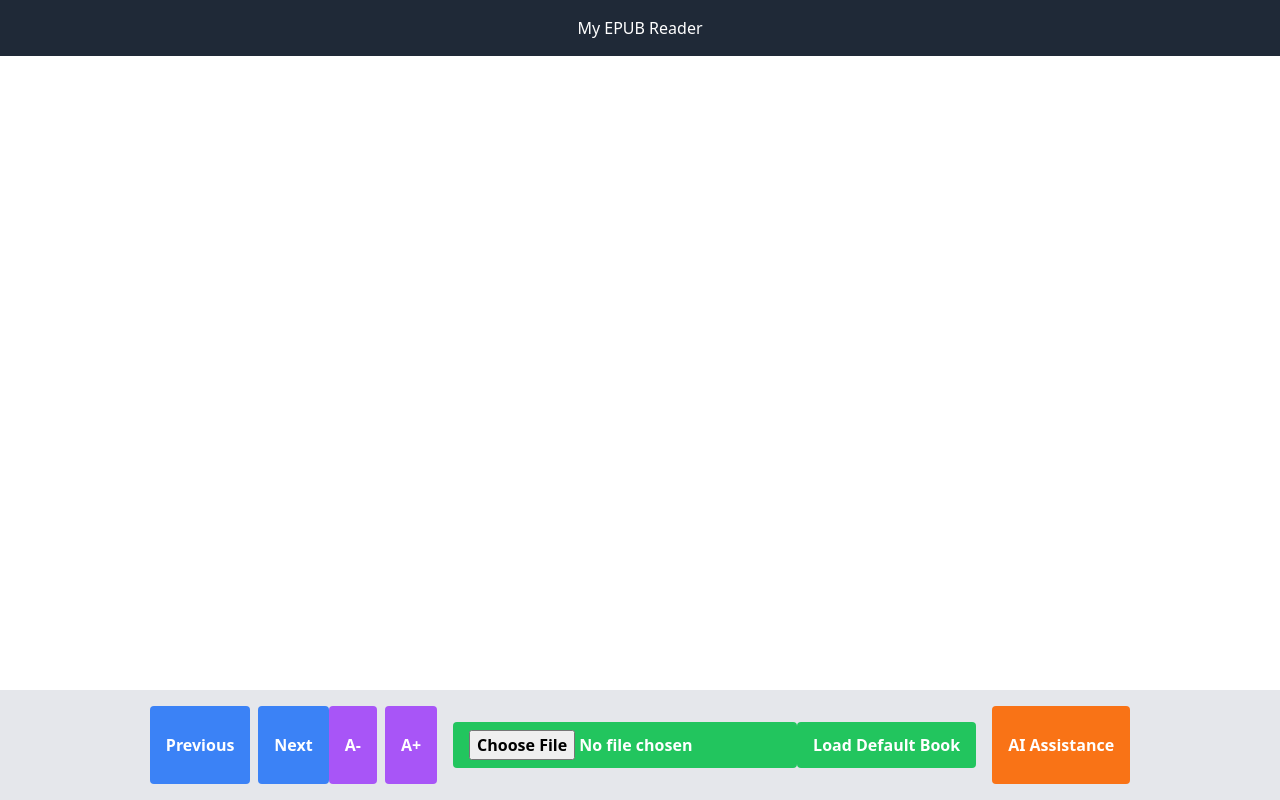
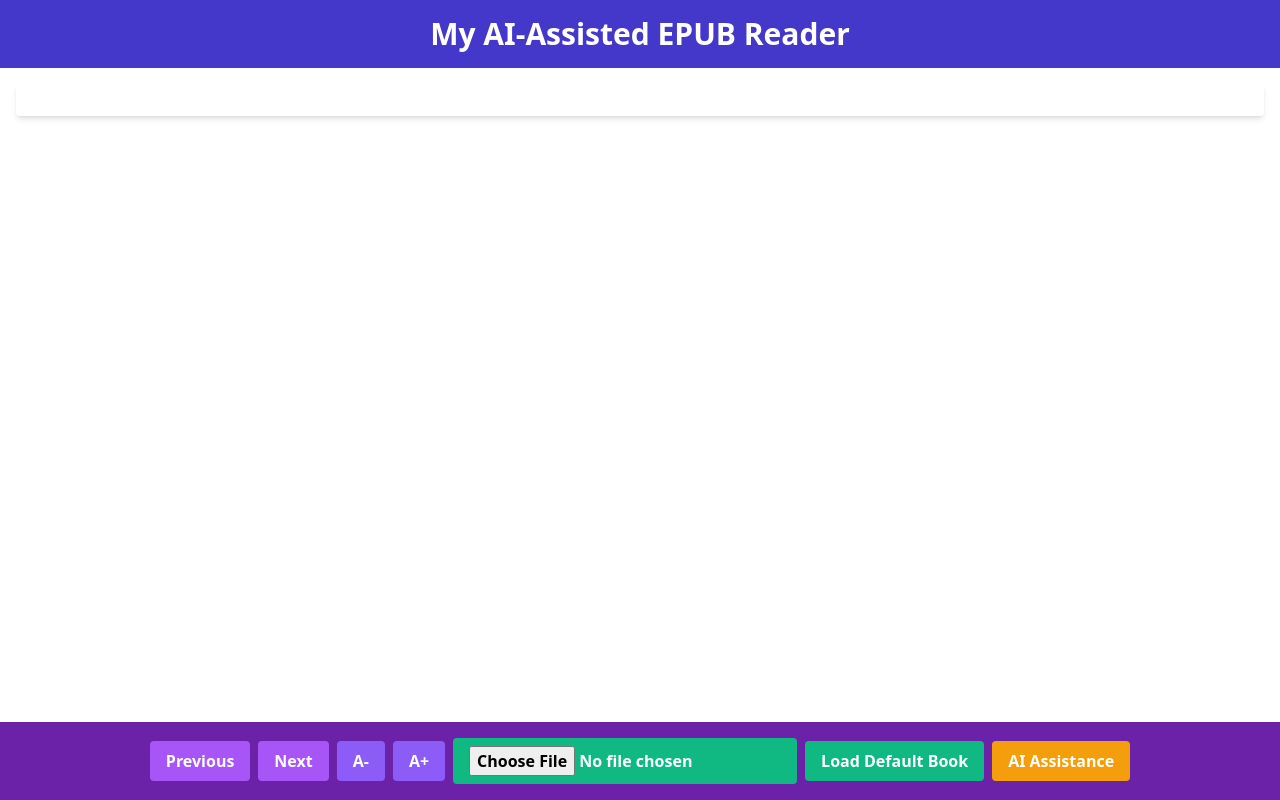
Before and after one commit to pranavmodi/readAI, a Vue app in the folder epub-reader-frontend/: page / in a window 1280 px wide. Built offline with nearby package versions, Linux system fonts and the light colour scheme; no server answers.

Commit message:
update side panel code

```diff
--- a/epub-reader-frontend/src/App.vue
+++ b/epub-reader-frontend/src/App.vue
@@ -1,42 +1,59 @@
 <template>
-  <div id="app" class="flex flex-col h-screen">
-    <header class="bg-gray-800 text-white text-center p-4">
-      <h1>My EPUB Reader</h1>
+  <div id="app" class="flex flex-col h-screen bg-coolGray-100">
+    <header class="bg-indigo-700 text-white text-center py-4">
+      <h1 class="font-bold text-3xl">My AI-Assisted EPUB Reader</h1>
     </header>
-    <main :class="{ 'flex-grow': !isSidePanelOpen, 'limited-width': isSidePanelOpen }" class="overflow-auto">
-      <div id="book-area" :style="{ width: bookAreaWidth + 'px' }" class="h-full"></div>
-      <div v-if="isSidePanelOpen" class="side-panel">
-        <!-- Content of the side panel goes here -->
+
+    <main :class="isSidePanelOpen ? 'flex-row' : 'flex-col'" class="flex flex-grow overflow-auto p-4">
+      <div id="book-area" :class="isSidePanelOpen ? 'flex-grow' : 'w-full'" class="bg-white shadow-md rounded p-4">
+        <!-- Book content here -->
+      </div>
+      <div v-if="isSidePanelOpen" class="w-80 bg-lightBlue-500 rounded text-black p-4">
+        <h2 class="font-semibold text-lg mb-4">AI Insights</h2>
+        <div class="ai-content">
+          <p>Here's some AI-generated insight based on your current reading.</p>
+        </div>
       </div>
     </main>
 
-    <footer class="flex justify-center bg-gray-200 p-4">
-      <button @click="prevPage" class="bg-blue-500 hover:bg-blue-700 text-white font-bold py-2 px-4 rounded mr-2">
+    <footer class="flex justify-center bg-purple-800 p-4">
+      <div class="button-group space-x-2">
+        <button @click="prevPage" class="bg-purple-500 hover:bg-purple-700 text-white font-semibold py-2 px-4 rounded">
           Previous
         </button>
-      <button @click="nextPage" class="bg-blue-500 hover:bg-blue-700 text-white font-bold py-2 px-4 rounded">
+        <button @click="nextPage" class="bg-purple-500 hover:bg-purple-700 text-white font-semibold py-2 px-4 rounded">
           Next
         </button>
-      <button @click="decreaseFontSize" class="bg-purple-500 hover:bg-purple-700 text-white font-bold py-2 px-4 rounded mr-2">
+        <button @click="decreaseFontSize" class="bg-violet-500 hover:bg-violet-700 text-white font-semibold py-2 px-4 rounded">
           A-
         </button>
-  <button @click="increaseFontSize" class="bg-purple-500 hover:bg-purple-700 text-white font-bold py-2 px-4 rounded">
+        <button @click="increaseFontSize" class="bg-violet-500 hover:bg-violet-700 text-white font-semibold py-2 px-4 rounded">
           A+
         </button>
-  <div class="flex justify-center p-4">
-      <input type="file" @change="onFileChange" class="bg-green-500 hover:bg-green-700 text-white font-bold py-2 px-4 rounded">
-      <button @click="loadDefaultBook" class="bg-green-500 hover:bg-green-700 text-white font-bold py-2 px-4 rounded">
+        <input type="file" @change="onFileChange" class="bg-emerald-500 hover:bg-emerald-700 text-white font-semibold py-2 px-4 rounded">
+        <button @click="loadDefaultBook" class="bg-emerald-500 hover:bg-emerald-700 text-white font-semibold py-2 px-4 rounded">
           Load Default Book
         </button>
-    </div>
-    <button @click="aiAssist" class="bg-orange-500 hover:bg-orange-700 text-white font-bold py-2 px-4 rounded">
+        <button @click="aiAssist" class="bg-amber-500 hover:bg-amber-700 text-white font-semibold py-2 px-4 rounded">
           AI Assistance
         </button>
+      </div>
     </footer>
+  </div>
+</template>
 
-  </div>
 
-</template>
+<style>
+.flex-grow {
+  transition: all 0.3s ease;
+}
+
+.limited-width {
+  max-width: 75%; /* Adjust as necessary */
+  transition: all 0.3s ease;
+}
+</style>
+
 
 
 <script>
@@ -71,16 +88,18 @@ export default {
         console.log("not going to upload again");
       }
       // Step 4: Open the side panel
-      this.openSidePanel();
+      this.toggleSidePanel();
 
       // Step 5: Resize the book rendition
       this.resizeBookForSidePanel();
     },
 
-    openSidePanel() {
-      this.isSidePanelOpen = true;
-      this.resizeBookForSidePanel(); // Resize when the panel is opened
+    toggleSidePanel() {
+    this.isSidePanelOpen = !this.isSidePanelOpen; // Toggle the state
+    this.resizeBookForSidePanel(); // Resize accordingly
     },
+
+
 
     resizeBookForSidePanel() {
     const sidePanelWidth = this.isSidePanelOpen ? 300 : 0; // Assuming 300px width for the side panel
@@ -232,11 +251,4 @@ export default {
 </script>
 
 <style>
-.flex-grow {
-  /* CSS rules for normal state */
-}
-
-.limited-width {
-  /* CSS rules to limit width when side panel is open */
-}
 </style>
```
Lines whose indentation alone changed are shown as unchanged.
